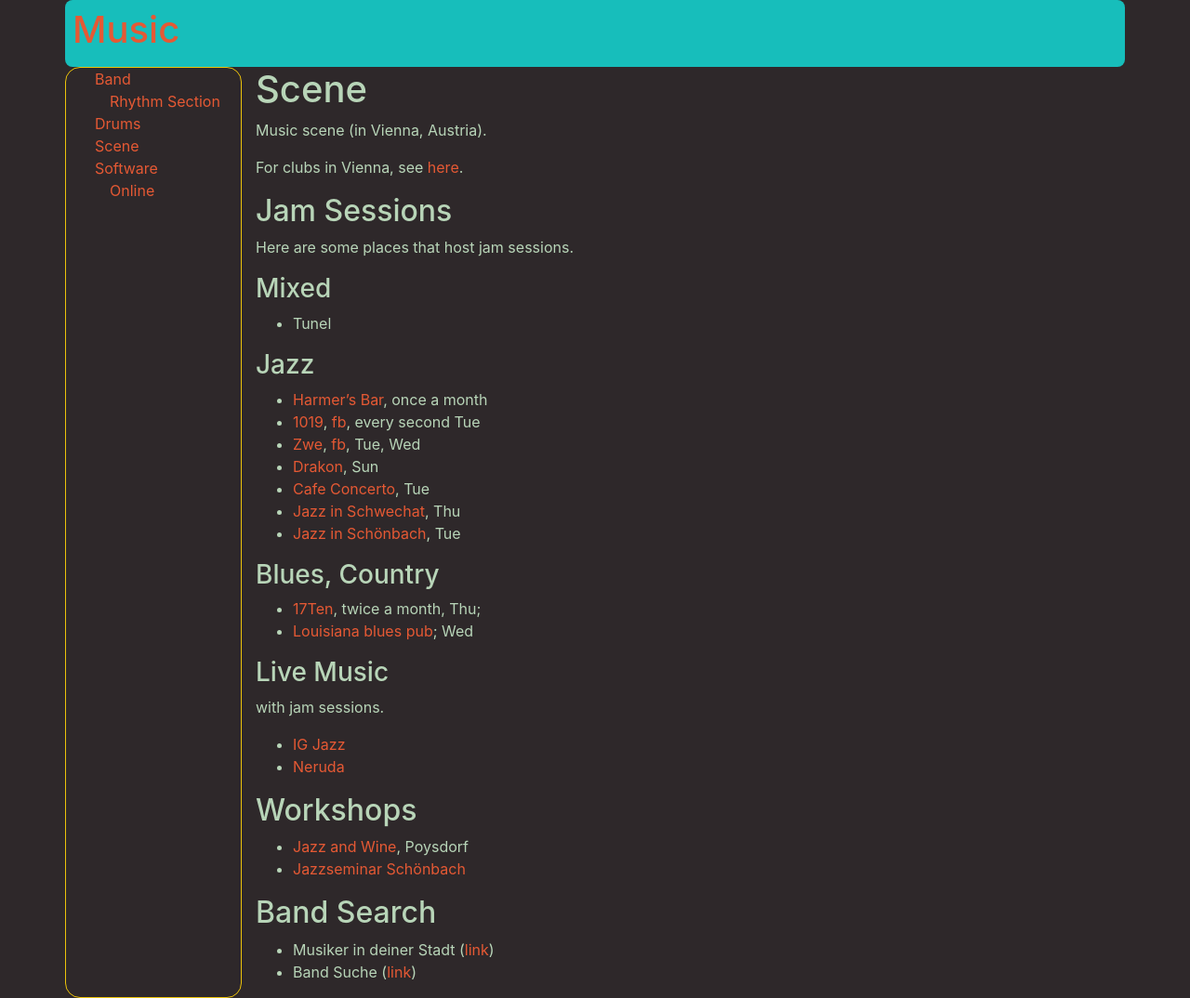
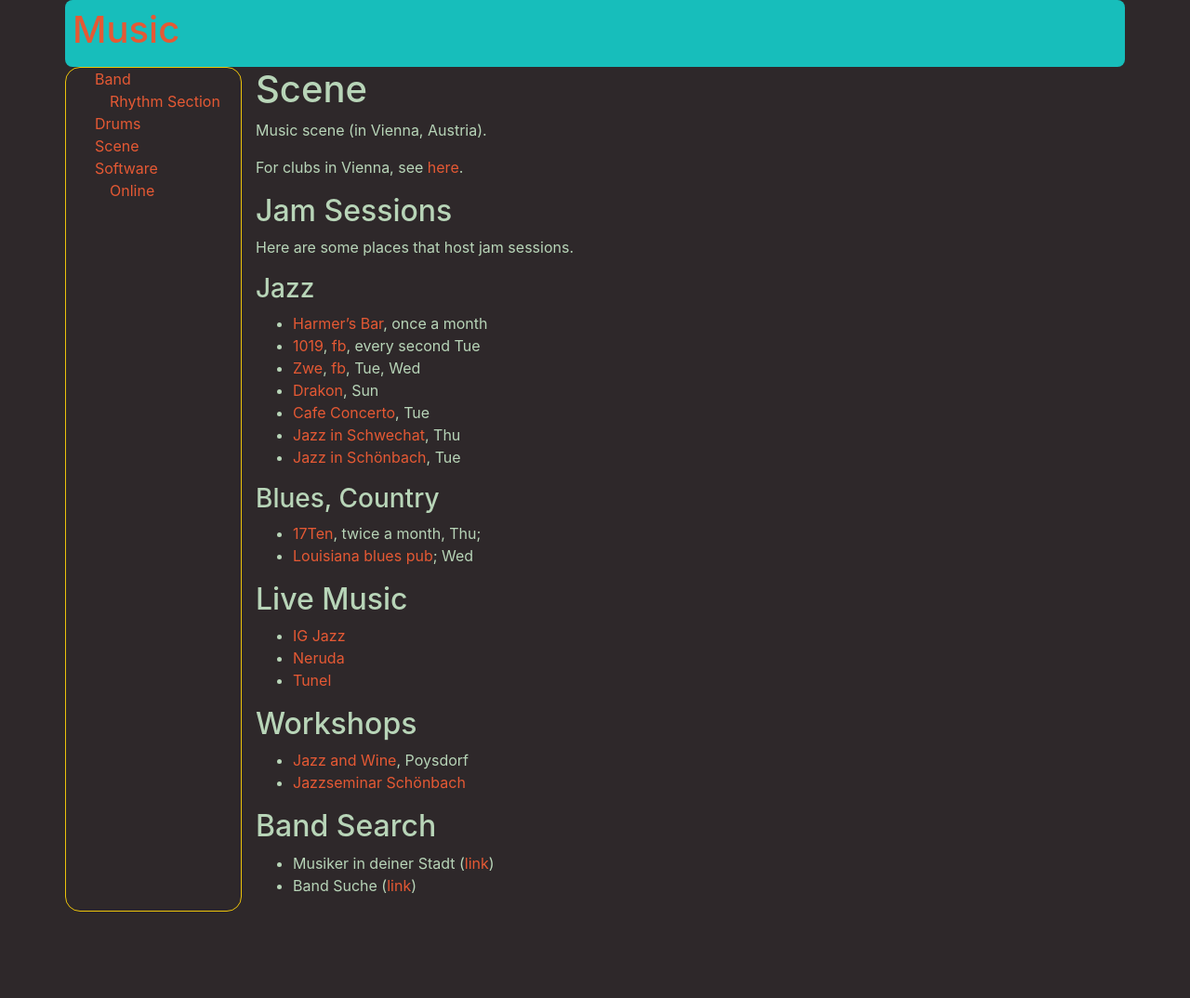
Before and after one commit to MisterY/music-site, a Jekyll site: the page built from scene.md, in a window 1280 px wide. Shown: the whole page at 93% size. Built offline with Jekyll 4.4.1, drawn with Linux system fonts in a browser that asks for light colours; nearby versions of some CDN libraries; our own code applies the rules of GitHub Pages for plain Markdown files; after the commit the page ends 981 px from its top, so only the background shows below that.

```diff
--- a/scene.md
+++ b/scene.md
@@ -7,10 +7,6 @@ For clubs in Vienna, see [here](http://austria.alensiljak.tk/entertainment/music
 ## Jam Sessions
 
 Here are some places that host jam sessions.
-
-### Mixed
-
-- Tunel
 
 ### Jazz
 
@@ -27,12 +23,11 @@ Here are some places that host jam sessions.
 - [17Ten](http://www.17ten.at/termine.html), twice a month, Thu;
 - [Louisiana blues pub](https://blues.at/termine/); Wed
 
-### Live Music
-
-with jam sessions.
+## Live Music
 
 - [IG Jazz](http://www.ig-jazz.at/)
 - [Neruda](https://www.neruda.at/)
+- [Tunel](http://www.tunnel-vienna-live.at/)
 
 ## Workshops
 
```
